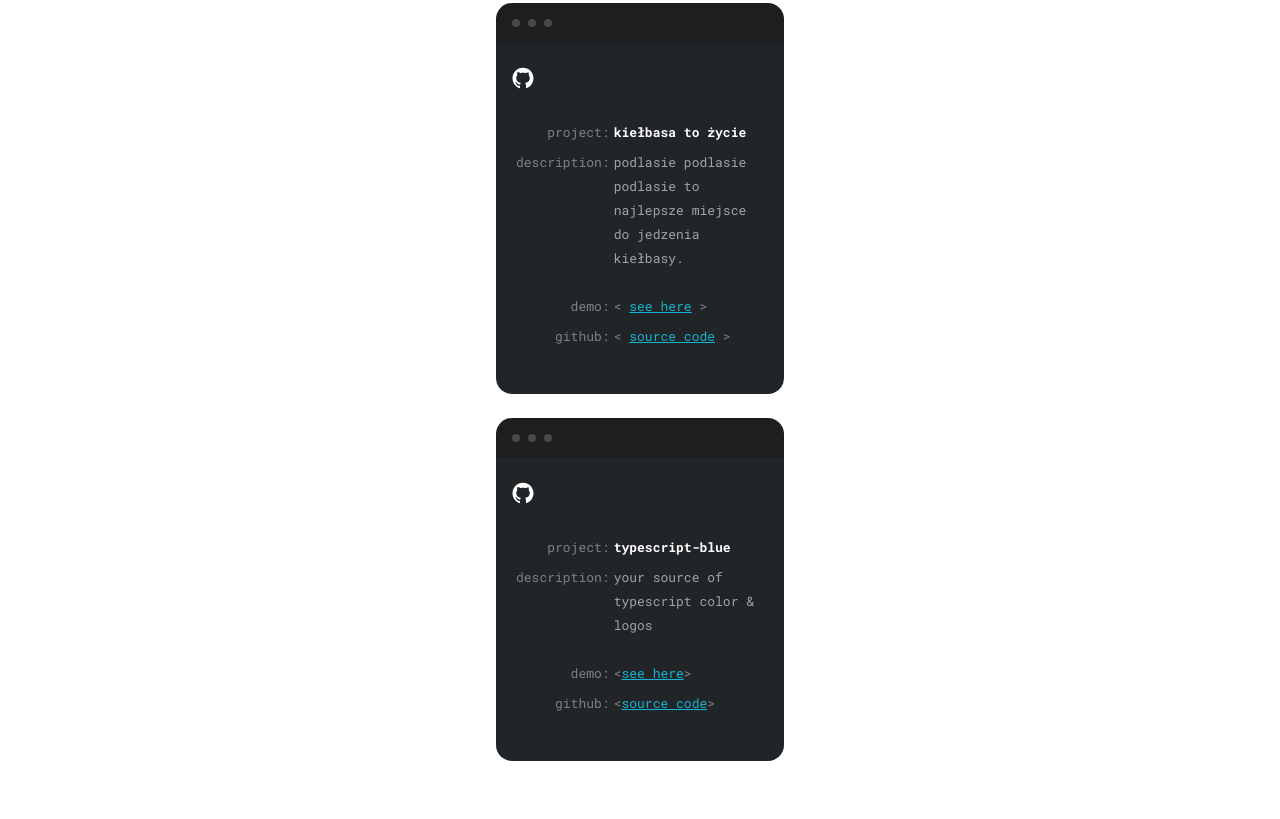
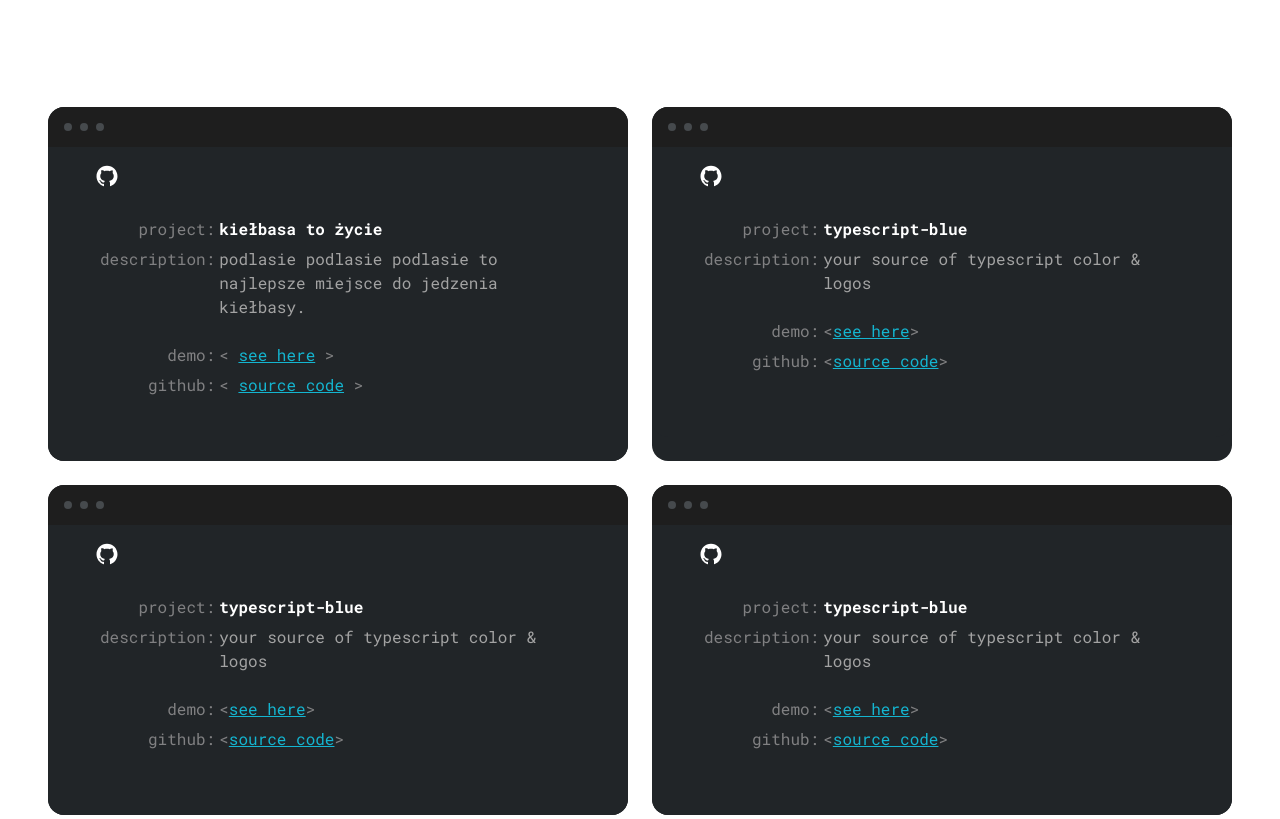
Before and after one commit to tomekgasowski/tomekgasowski.github.io, a website built with webpack: page src/pages/index.html in a window 1280 px wide. Shown: the part 1901-2720 px from the top of the page. Built offline with nearby package versions, Linux system fonts and the light colour scheme.

Commit message:
projects scss laptop

```diff
--- a/src/pages/index.html
+++ b/src/pages/index.html
@@ -307,6 +307,82 @@
               </div>
             </article>
           </div>
+
+          <div class="project__container">
+            <div class="project__top-border">
+              <div class="project__dot"></div>
+              <div class="project__dot"></div>
+              <div class="project__dot"></div>
+            </div>
+
+            <article class="project">
+              <img
+                src="/src/assets/img/github.svg"
+                alt="github icon"
+                class="project__icon"
+              />
+              <div class="project__grid">
+                <p class="left-column">project:</p>
+                <p class="project__name project__name--js right-column">
+                  typescript-blue
+                </p>
+
+                <p class="left-column">description:</p>
+                <p
+                  class="right-column project__description project__description--js"
+                >
+                  your source of typescript color & logos
+                </p>
+                <p class="left-column">demo:</p>
+                <p class="right-column">
+                  &lt<a href="#" class="project__link">see here</a>&gt
+                </p>
+
+                <p class="left-column">github:</p>
+                <p class="right-column">
+                  &lt<a href="#" class="project__link">source code</a>&gt
+                </p>
+              </div>
+            </article>
+          </div>
+
+          <div class="project__container">
+            <div class="project__top-border">
+              <div class="project__dot"></div>
+              <div class="project__dot"></div>
+              <div class="project__dot"></div>
+            </div>
+
+            <article class="project">
+              <img
+                src="/src/assets/img/github.svg"
+                alt="github icon"
+                class="project__icon"
+              />
+              <div class="project__grid">
+                <p class="left-column">project:</p>
+                <p class="project__name project__name--js right-column">
+                  typescript-blue
+                </p>
+
+                <p class="left-column">description:</p>
+                <p
+                  class="right-column project__description project__description--js"
+                >
+                  your source of typescript color & logos
+                </p>
+                <p class="left-column">demo:</p>
+                <p class="right-column">
+                  &lt<a href="#" class="project__link">see here</a>&gt
+                </p>
+
+                <p class="left-column">github:</p>
+                <p class="right-column">
+                  &lt<a href="#" class="project__link">source code</a>&gt
+                </p>
+              </div>
+            </article>
+          </div>
         </div>
       </section>
 
--- a/src/scss/modules/projects.scss
+++ b/src/scss/modules/projects.scss
@@ -8,12 +8,24 @@
         display: grid;
         column-gap: 24px;
         row-gap: 24px;
+        @media screen and (min-width: 1024px) {
+            display: grid;
+            grid-template-columns: 1fr 1fr;
+            grid-template-rows: max-content;
+            margin-bottom: 160px;
+        }
     }
     &__heading {
         margin: 48px auto 32px;
+        @media screen and (min-width: 1024px) {
+            margin: 64px auto 40px;
+        }
     }
     &__description {
         margin: 0 auto 48px;
+        @media screen and (min-width: 1024px) {
+            margin-bottom: 128px;
+        }
     }
 }
 
@@ -37,6 +49,10 @@
     font-weight: 400;
     line-height: 24px;
     font-size: 13px;
+    @media screen and (min-width: 1024px) {
+        font-size: 16px;
+        padding: 18px 48px 58px;
+    }
     &__description {
         margin-bottom: 24px;
         color: #A3A3A3;
@@ -50,7 +66,13 @@
     }
     &__container {
         box-sizing: border-box;
-        max-width: 288px;
+        background-color: #212528;
+        border-radius: 16px;
+        max-width: 500px;
+        // max-width: 288px;
+        @media screen and (min-width: 1024px) {
+            max-width: 580px
+        }
     }
     &__icon {
         margin-bottom: 24px;
```
